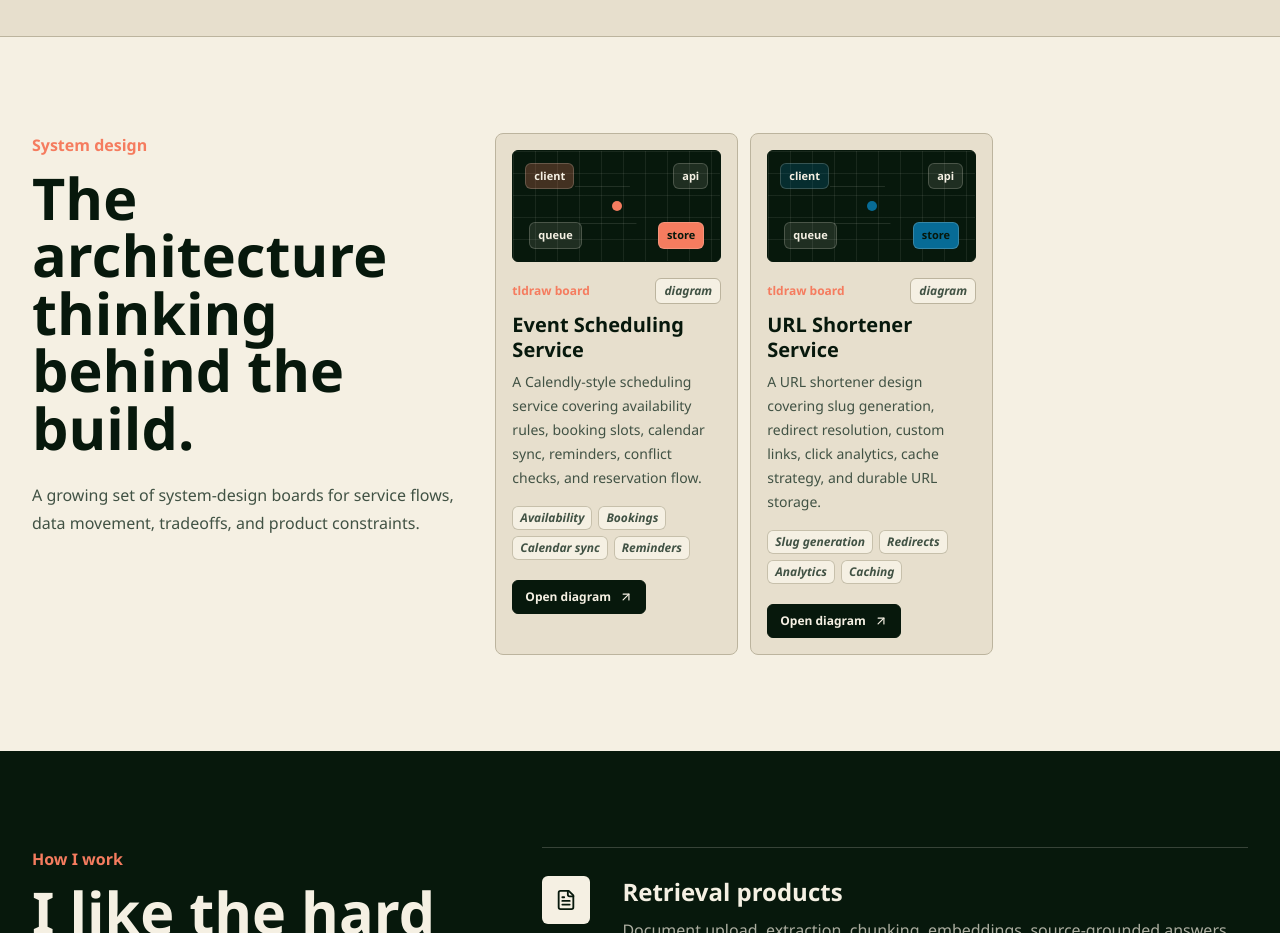
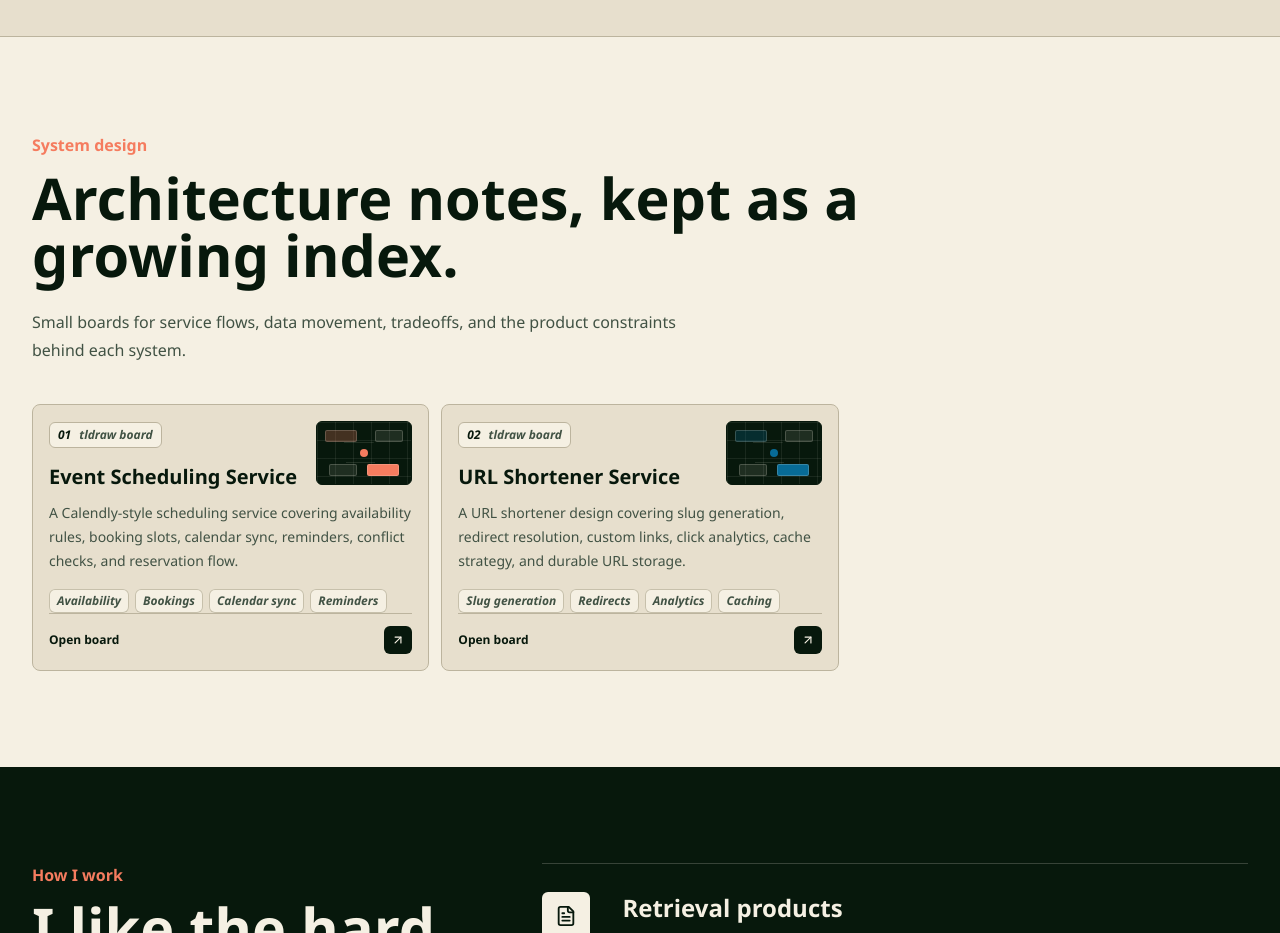
Before and after one commit to mightyFZeus/portfolio-new, a Next.js app: page / in a window 1280 px wide. Shown: the part 3280-4213 px from the top of the page. Built offline with nearby package versions, Linux system fonts and the light colour scheme.

Commit message:
Redesign system design cards

```diff
--- a/src/app/globals.css
+++ b/src/app/globals.css
@@ -109,7 +109,14 @@ a:active {
   background-image:
     linear-gradient(oklch(var(--paper) / 0.08) 1px, transparent 1px),
     linear-gradient(90deg, oklch(var(--paper) / 0.08) 1px, transparent 1px);
-  background-size: 22px 22px;
+  background-size: 18px 18px;
+}
+
+.system-card-summary {
+  display: -webkit-box;
+  overflow: hidden;
+  -webkit-box-orient: vertical;
+  -webkit-line-clamp: 3;
 }
 
 .system-node {
--- a/src/app/page.tsx
+++ b/src/app/page.tsx
@@ -285,21 +285,19 @@ function SystemDesignSection() {
   return (
     <section id="systems" className="border-t border-line bg-paper py-20 sm:py-24">
       <div className="mx-auto max-w-7xl px-4 sm:px-6 lg:px-8">
-        <div className="grid gap-10 lg:grid-cols-[0.72fr_1.28fr]">
-          <div data-reveal="left">
+        <div className="max-w-4xl" data-reveal="up">
           <p className="font-semibold text-coral">System design</p>
           <h2 className="mt-3 text-[clamp(2.1rem,4.5vw,4.2rem)] font-black leading-none text-ink">
-              The architecture thinking behind the build.
+            Architecture notes, kept as a growing index.
           </h2>
-            <p className="mt-6 max-w-xl leading-7 text-muted">
-              A growing set of system-design boards for service flows, data movement, tradeoffs, and product constraints.
+          <p className="mt-6 max-w-2xl leading-7 text-muted">
+            Small boards for service flows, data movement, tradeoffs, and the product constraints behind each system.
           </p>
         </div>
-          <div className="grid gap-3 sm:grid-cols-2 xl:grid-cols-3">
+        <div className="mt-10 grid gap-3 sm:grid-cols-2 xl:grid-cols-3">
           {systemDesigns.map((design, index) => (
             <SystemDesignCard key={design.href} design={design} index={index} />
           ))}
-          </div>
         </div>
       </div>
     </section>
@@ -308,14 +306,26 @@ function SystemDesignSection() {
 
 function SystemDesignCard({ design, index }: { design: (typeof systemDesigns)[number]; index: number }) {
   return (
-    <article className="group rounded-lg border border-line bg-paper-deep p-4 transition hover:-translate-y-1 hover:shadow-artifact" data-reveal="up" data-reveal-delay={String(index * 70)}>
+    <a
+      href={design.href}
+      target="_blank"
+      rel="noreferrer"
+      aria-label={`Open ${design.title}`}
+      className="group flex min-h-56 flex-col overflow-hidden rounded-lg border border-line bg-paper-deep p-4 transition hover:-translate-y-1 hover:border-ink hover:bg-paper hover:shadow-artifact focus:outline-none focus:ring-2 focus:ring-coral focus:ring-offset-2 focus:ring-offset-paper"
+      data-reveal="up"
+      data-reveal-delay={String(index * 70)}
+    >
+      <div className="flex items-start justify-between gap-4">
+        <div>
+          <p className="inline-flex items-center gap-2 rounded-md border border-line bg-paper px-2 py-1 text-xs font-bold italic text-muted">
+            <span className="text-ink">{String(index + 1).padStart(2, "0")}</span>
+            {design.type}
+          </p>
+          <h3 className="mt-4 text-xl font-black leading-tight text-ink">{design.title}</h3>
+        </div>
         <SystemMap index={index} />
-      <div className="mt-4 flex flex-wrap items-center justify-between gap-2">
-        <p className="text-xs font-semibold text-coral">{design.type}</p>
-        <span className="rounded-md border border-line bg-paper px-2 py-1 text-xs font-bold italic text-muted">diagram</span>
       </div>
-      <h3 className="mt-2 text-xl font-black leading-tight text-ink">{design.title}</h3>
-      <p className="mt-2 text-sm leading-6 text-muted">{design.summary}</p>
+      <p className="system-card-summary mt-3 text-sm leading-6 text-muted">{design.summary}</p>
       <div className="mt-4 flex flex-wrap gap-1.5">
         {design.tags.map((tag) => (
           <span key={tag} className="mobile-tag rounded-md bg-paper px-2 py-1 text-xs font-semibold italic text-muted shadow-inset">
@@ -323,17 +333,13 @@ function SystemDesignCard({ design, index }: { design: (typeof systemDesigns)[nu
           </span>
         ))}
       </div>
-      <a
-        href={design.href}
-        target="_blank"
-        rel="noreferrer"
-        aria-label={`Open ${design.title}`}
-        className="mt-5 inline-flex items-center justify-center gap-2 whitespace-nowrap rounded-md border border-ink bg-ink px-3 py-2 text-xs font-bold text-paper transition hover:-translate-y-0.5 hover:bg-moss focus:outline-none focus:ring-2 focus:ring-coral focus:ring-offset-2 focus:ring-offset-paper-deep"
-      >
-        Open diagram
+      <div className="mt-auto flex items-center justify-between border-t border-line pt-3 text-xs font-black text-ink">
+        <span>Open board</span>
+        <span className="grid h-7 w-7 place-items-center rounded-md bg-ink text-paper transition group-hover:bg-moss">
           <ArrowUpRight size={14} />
+        </span>
+      </div>
     </a>
-    </article>
   );
 }
 
@@ -342,22 +348,14 @@ function SystemMap({ index }: { index: number }) {
   const softAccent = index % 2 === 0 ? "bg-coral/25" : "bg-blue/25";
 
   return (
-    <div className="system-map relative h-28 overflow-hidden rounded-md border border-ink bg-ink p-3 text-paper">
-      <span className="system-path absolute left-[30%] top-[32%] h-px w-[35%] bg-paper/35" />
-      <span className="system-path absolute bottom-[33%] left-[32%] h-px w-[36%] bg-paper/35" />
-      <span className={`system-node absolute left-3 top-3 rounded-md border border-paper/20 ${softAccent} px-2 py-1 text-[11px] font-bold`}>
-        client
-      </span>
-      <span className="system-node absolute right-3 top-3 rounded-md border border-paper/20 bg-paper/10 px-2 py-1 text-[11px] font-bold">
-        api
-      </span>
-      <span className="system-node absolute bottom-3 left-4 rounded-md border border-paper/20 bg-paper/10 px-2 py-1 text-[11px] font-bold">
-        queue
-      </span>
-      <span className={`system-node absolute bottom-3 right-4 rounded-md border border-paper/20 ${accent} px-2 py-1 text-[11px] font-bold text-ink`}>
-        store
-      </span>
-      <span className={`absolute left-1/2 top-1/2 h-2.5 w-2.5 -translate-x-1/2 -translate-y-1/2 rounded-full ${accent}`} />
+    <div className="system-map relative h-16 w-24 shrink-0 overflow-hidden rounded-md border border-ink bg-ink text-paper" aria-hidden="true">
+      <span className="system-path absolute left-[28%] top-[33%] h-px w-[42%] bg-paper/35" />
+      <span className="system-path absolute bottom-[34%] left-[30%] h-px w-[40%] bg-paper/35" />
+      <span className={`system-node absolute left-2 top-2 h-3 w-8 rounded-sm border border-paper/20 ${softAccent}`} />
+      <span className="system-node absolute right-2 top-2 h-3 w-7 rounded-sm border border-paper/20 bg-paper/10" />
+      <span className="system-node absolute bottom-2 left-3 h-3 w-7 rounded-sm border border-paper/20 bg-paper/10" />
+      <span className={`system-node absolute bottom-2 right-3 h-3 w-8 rounded-sm border border-paper/20 ${accent}`} />
+      <span className={`absolute left-1/2 top-1/2 h-2 w-2 -translate-x-1/2 -translate-y-1/2 rounded-full ${accent}`} />
     </div>
   );
 }
```
Lines whose indentation alone changed are shown as unchanged.
